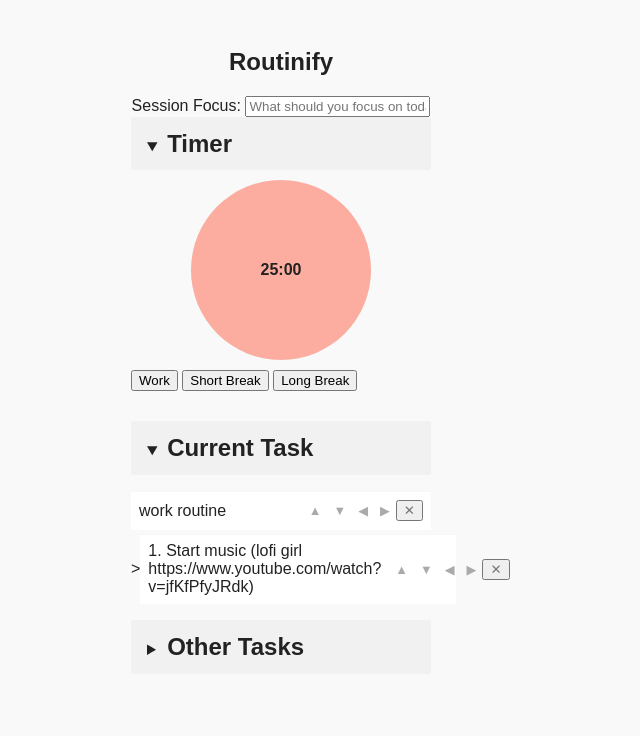
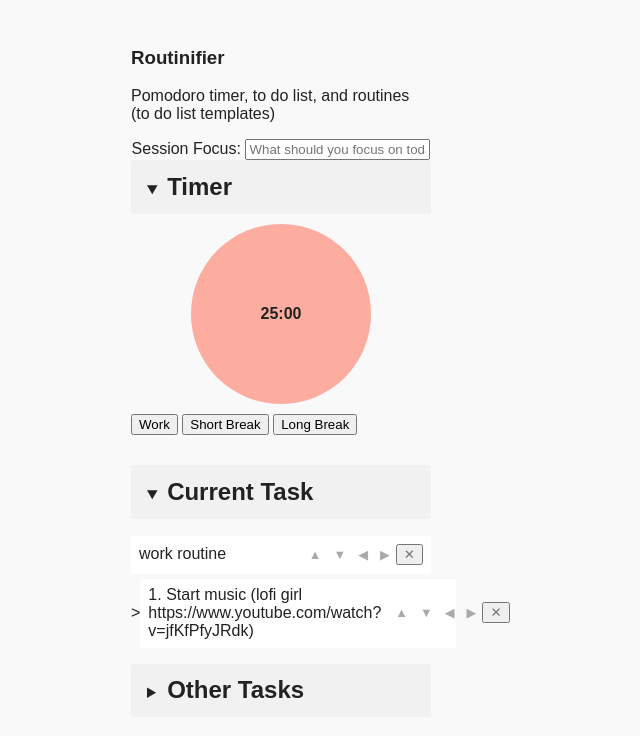
Before and after one commit to SP4CEBARsystems/routinifier, a plain HTML site: page index.html in a window 1280 px wide. Shown: the whole page, without its empty margins (359-999 px from the left). Drawn offline with Linux system fonts and the light colour scheme.

Commit message:
renamed to Routinifier and added description paragraph in index.html

```diff
--- a/index.html
+++ b/index.html
@@ -8,7 +8,10 @@
 </head>
 <body>
     <article class="container">
-        <h1>Routinify</h1>
+        <section>
+            <h1>Routinifier</h1>
+            <p>Pomodoro timer, to do list, and routines (to do list templates)</p>
+        </section>
         <section>
             <label for="session focus">Session Focus:</label>
             <input type="text" name="session focus" title="session focus" placeholder="What should you focus on today?"></input>
```
